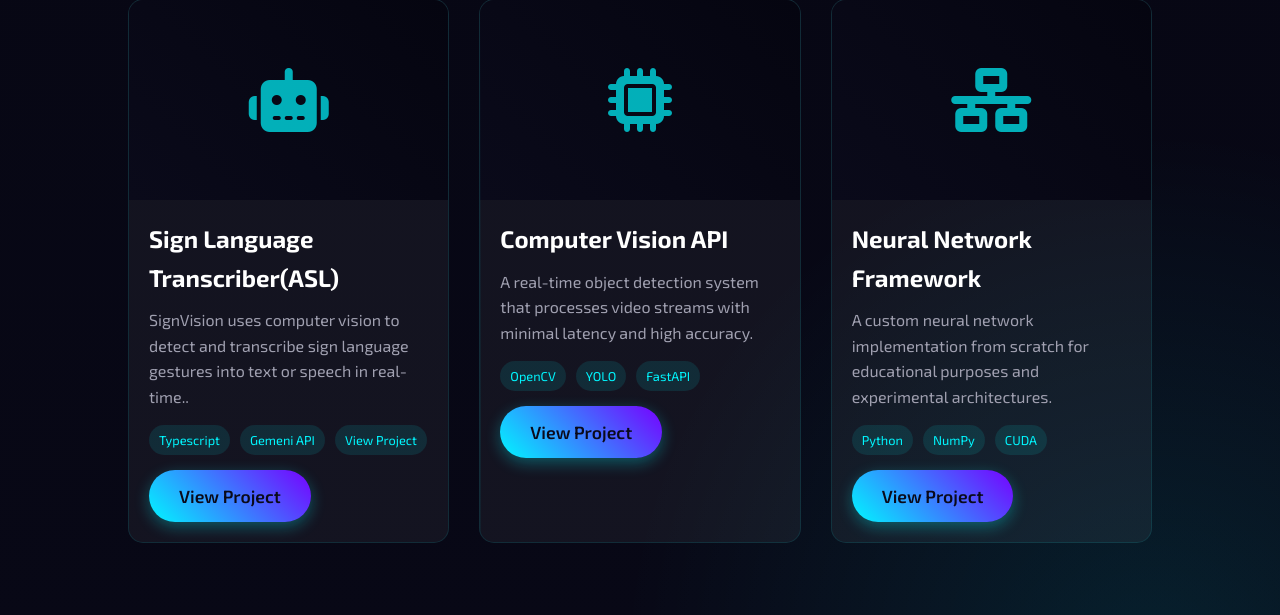
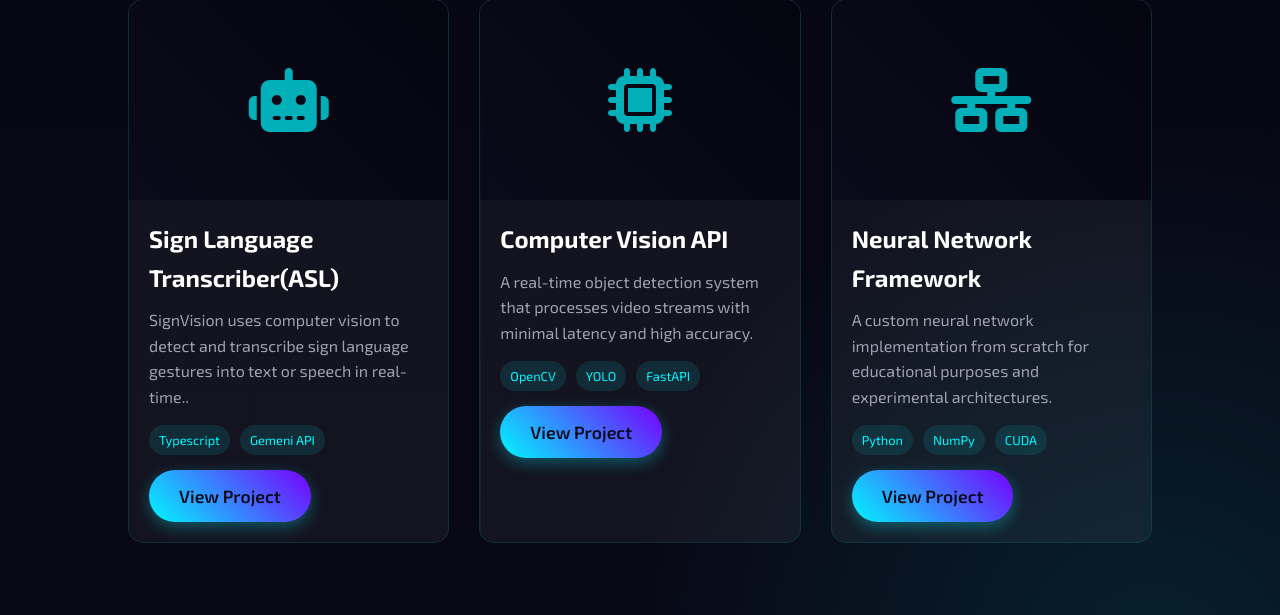
Before and after one commit to ily6ix/portfolio-website, a Flask app: page / in a window 1280 px wide. Shown: the part 1736-2351 px from the top of the page. Run offline with Flask 3, Linux system fonts and the light colour scheme.

Commit message:
Update index.html

```diff
--- a/templates/index.html
+++ b/templates/index.html
@@ -596,9 +596,9 @@
                     <div class="project-tags">
                         <span>Typescript</span>
                         <span>Gemeni API</span>
-                        <span><a href="https://github.com/ily6ix"></a>View Project</a></span>
+
                     </div>
-                    <a href="#" class="btn">View Project</a>
+                    <a href="https://github.com/ily6ix/" class="btn">View Project</a>
                 </div>
             </div>
             <div class="project-card">
```
